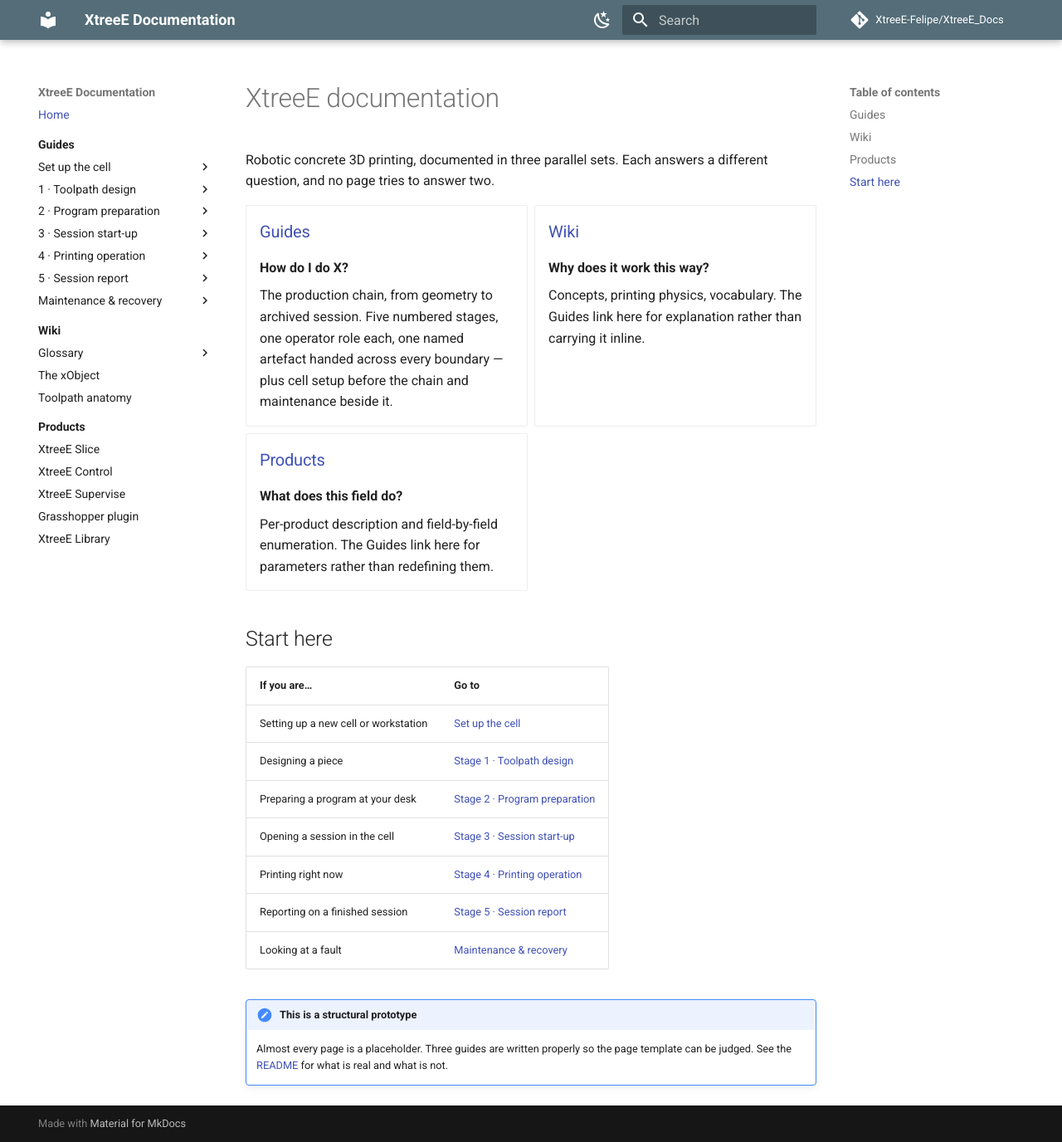
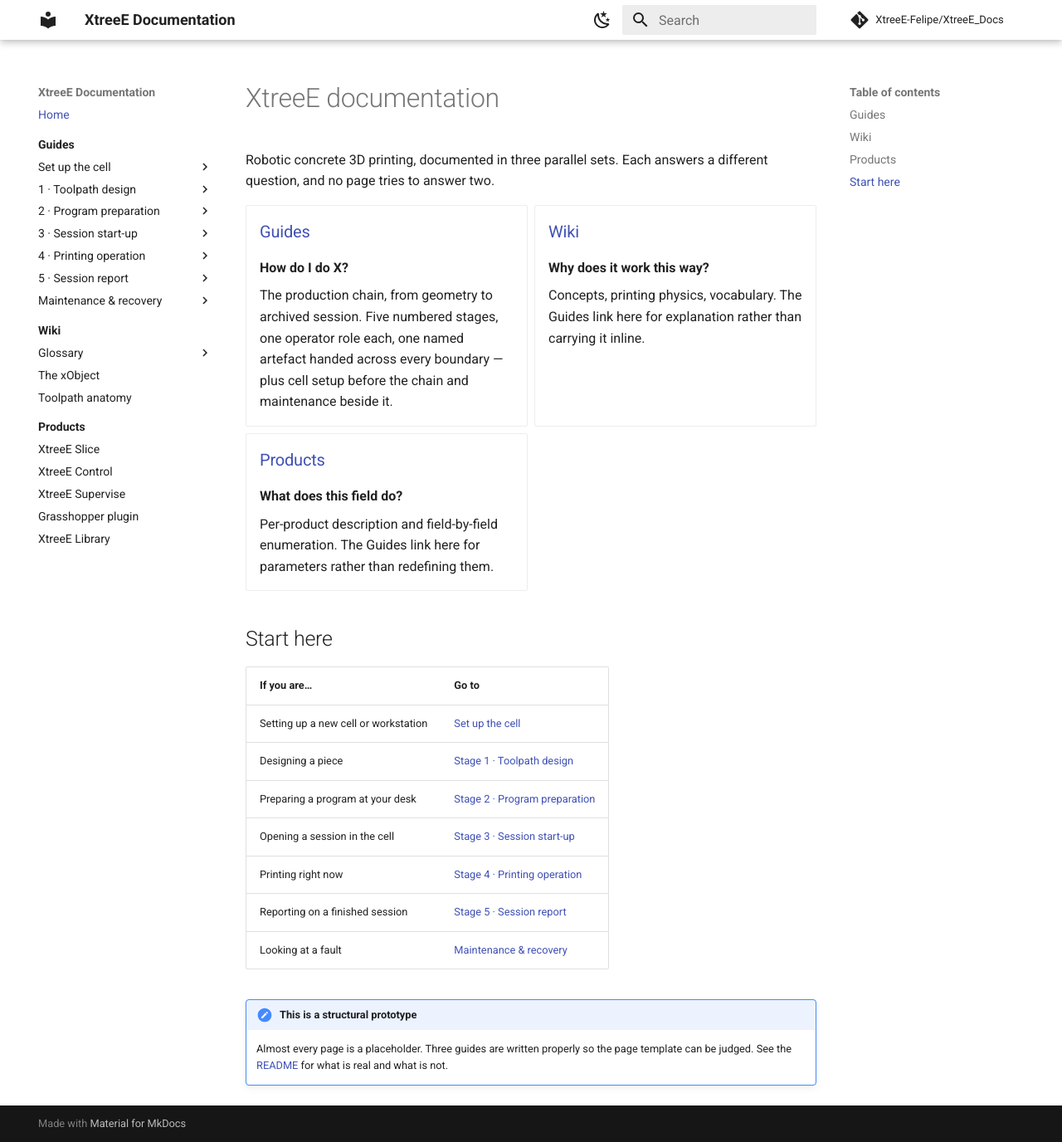
Before and after one commit to XtreeE-Felipe/XtreeE_Docs, an MkDocs documentation site: the page built from docs/index.md, in a window 1280 px wide and 1376 px high. Shown: the whole window at 83% size. Built offline with MkDocs 1.6.1 and Material for MkDocs 9.7.7, drawn with Linux system fonts in a browser that asks for light colours; comment, search, counter and statistics services are not loaded.

Commit message:
Theme change test

```diff
--- a/mkdocs.yml
+++ b/mkdocs.yml
@@ -19,7 +19,7 @@ theme:
   palette:
     - media: "(prefers-color-scheme: light)"
       scheme: default
-      primary: blue grey
+      primary: white
       accent: indigo
       toggle:
         icon: material/weather-night
```
